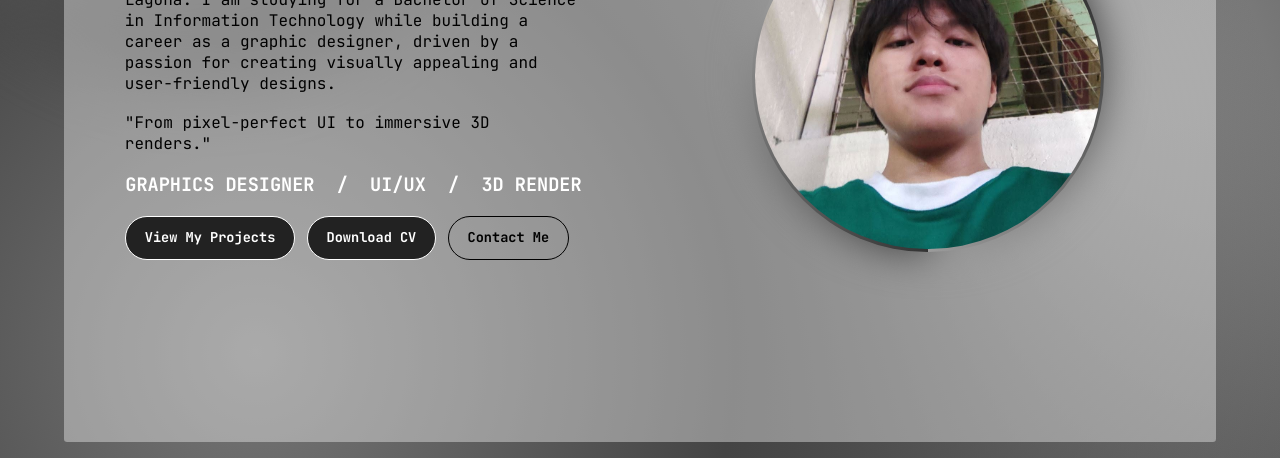
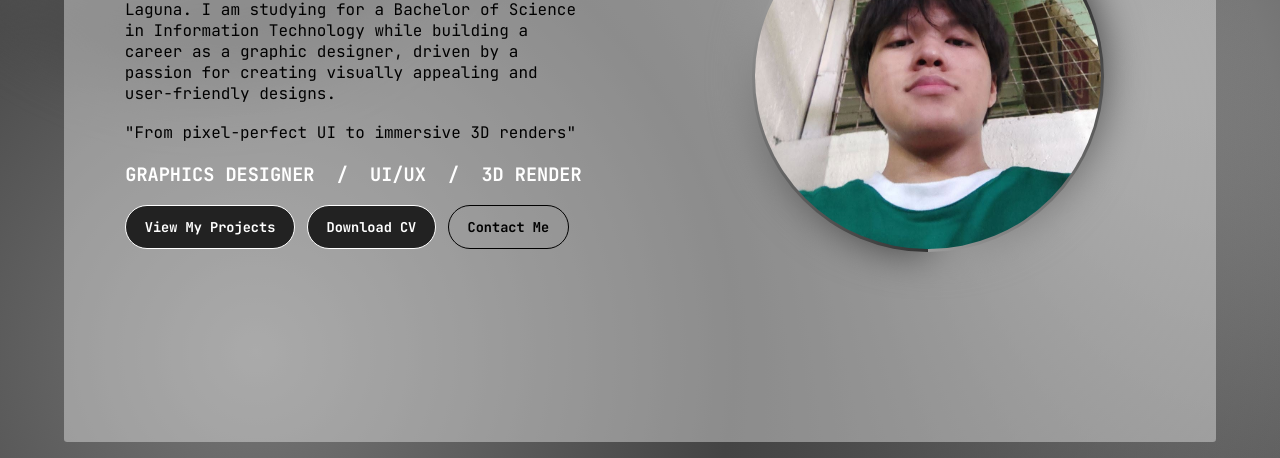
Before and after one commit to Mouri4/Graphic-Design-Portfolio, a plain HTML site: page index.html in a window 1280 px wide. Shown: the part 342-800 px from the top of the page. Drawn offline with nearby package versions, Linux system fonts and the light colour scheme; a script that the page names is missing; a web font is replaced by a local one.

Commit message:
Fix quotation mark in HTML paragraph

```diff
--- a/index.html
+++ b/index.html
@@ -166,7 +166,7 @@
                 Information Technology while building a career as a graphic designer, driven by a passion for creating
                 visually appealing and user-friendly designs.</p>
               <br>
-              <p>"From pixel-perfect UI to immersive 3D renders."</p>
+              <p>"From pixel-perfect UI to immersive 3D renders"</p>
               <pre>GRAPHICS DESIGNER  /  UI/UX  /  3D RENDER</pre>
               <div class="cta-row">
                 <a class="btn" href="projects" data-route="projects">View My Projects</a>
```
